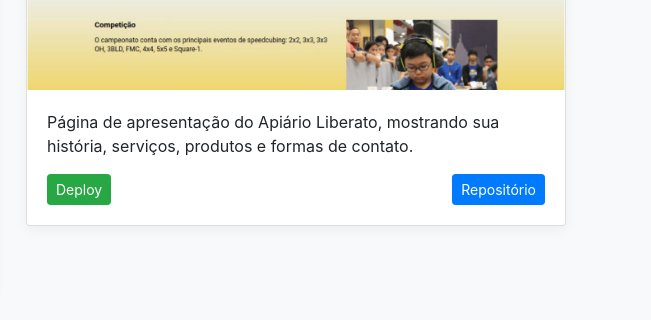
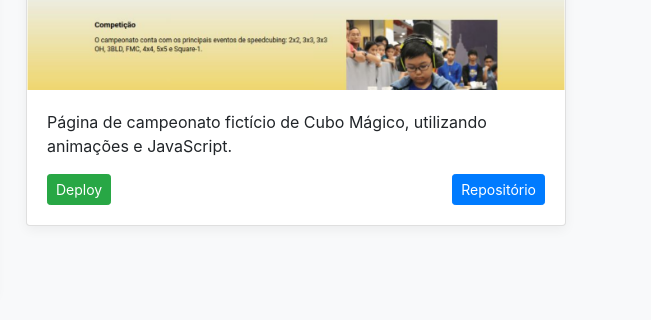
Before and after one commit to rauanb/portifolio, a plain HTML site: page index.html in a window 1280 px wide. Shown: the part 1199-1519 px from the top of the page, 629-1280 px from the left. Drawn offline with nearby package versions, Linux system fonts and the light colour scheme.

Commit message:
Corrigida descrição do site do campeonato

```diff
--- a/index.html
+++ b/index.html
@@ -90,7 +90,7 @@
               <div class="card mb-4 box-shadow">
                 <img class="card-img-top" src="imgs/cubo.png" alt="Apiario Liberato">
                 <div class="card-body">
-                  <p class="card-text">Página de apresentação do Apiário Liberato, mostrando sua história, serviços, produtos e formas de contato.</p>
+                  <p class="card-text">Página de campeonato fictício de Cubo Mágico, utilizando animações e JavaScript.</p>
                   <div class="d-flex justify-content-between align-items-center">
                       <a href="https://cuborp.vercel.app/" class="btn btn-sm btn-success">Deploy</a>
                       <a href="https://github.com/rauanb/campeonato" class="btn btn-sm btn-primary">Repositório</a>
```
